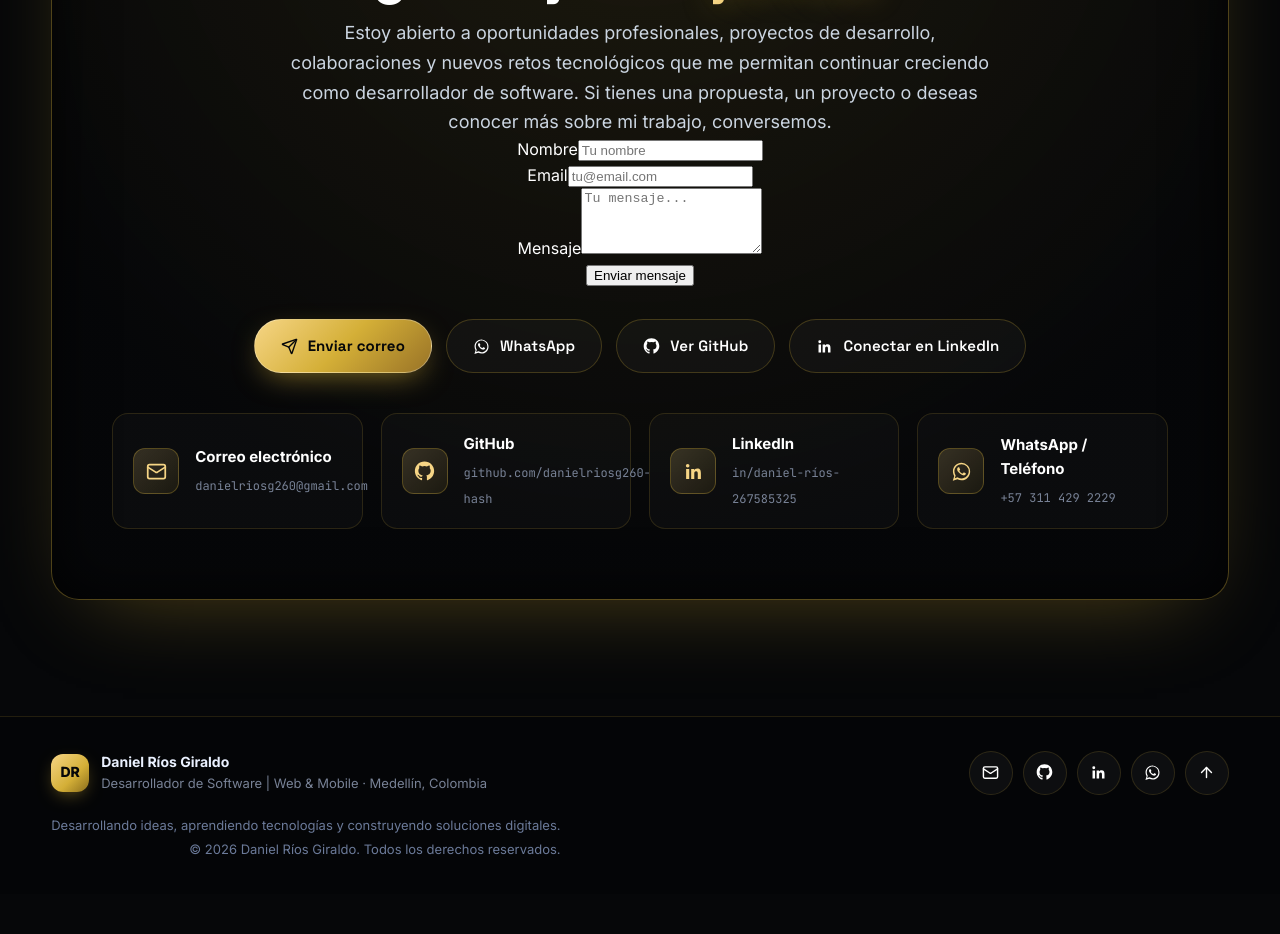
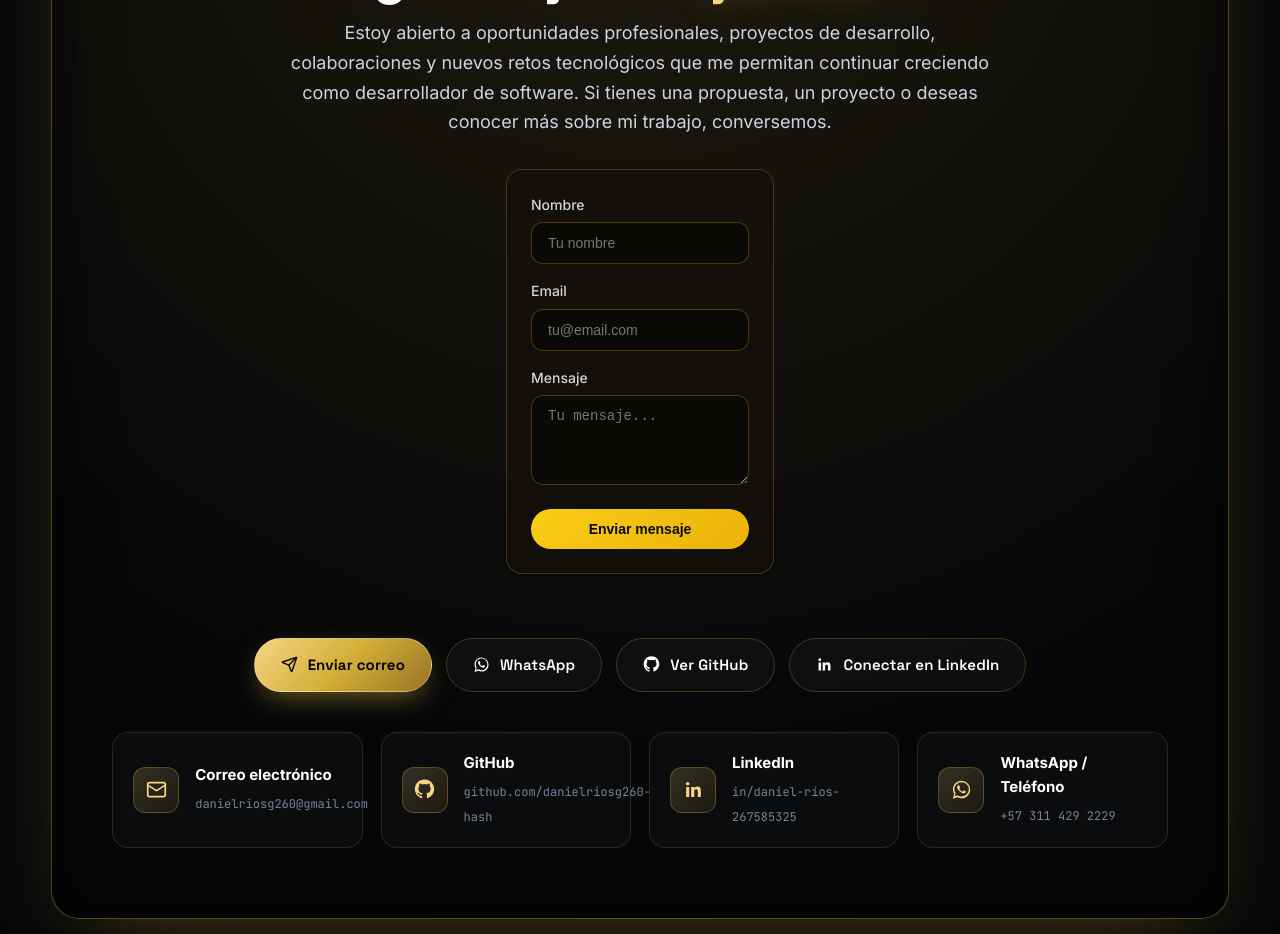
Before and after one commit to danielriosg260-hash/Mi_Portafolio, a Next.js app in the folder apps/next/: page / in a window 1280 px wide. Shown: the part 10420-11354 px from the top of the page. Before the commit the page ends 11314 px from the top, so only its background shows below. Built offline with nearby package versions, Linux system fonts and the light colour scheme.

Commit message:
fix: estilo oscuro directo en formulario de contacto

```diff
--- a/apps/next/components/sections/contact.tsx
+++ b/apps/next/components/sections/contact.tsx
@@ -126,40 +126,97 @@ export function ContactSection() {
                 alert('Error de conexión')
               }
             }}
+            style={{ display: 'flex', flexDirection: 'column', gap: '16px', textAlign: 'left' }}
           >
-            <div className="max-w-xl mx-auto mt-8 p-6 rounded-2xl border border-amber-500/20 bg-[#14110c]/90 flex flex-col gap-4">
+            <div
+              style={{
+                maxWidth: '560px',
+                margin: '2rem auto',
+                padding: '24px',
+                borderRadius: '16px',
+                backgroundColor: 'rgba(20, 17, 12, 0.92)',
+                border: '1px solid rgba(245, 158, 11, 0.25)',
+                display: 'flex',
+                flexDirection: 'column',
+                gap: '16px',
+                textAlign: 'left',
+              }}
+            >
               {/* Nombre */}
               <div>
-                <label className="block text-neutral-300 text-sm font-medium mb-1.5 text-left">Nombre</label>
+                <label
+                  style={{ display: 'block', color: '#d4d4d4', fontSize: '14px', fontWeight: 500, marginBottom: '6px' }}
+                >
+                  Nombre
+                </label>
                 <input
                   type="text"
                   name="name"
                   required
-                  className="bg-[#0b0906] text-white rounded-xl border border-amber-500/25 block w-full focus:border-amber-400 focus:outline-none px-4 py-3"
+                  style={{
+                    width: '100%',
+                    boxSizing: 'border-box',
+                    backgroundColor: '#0b0906',
+                    color: '#ffffff',
+                    border: '1px solid rgba(245, 158, 11, 0.3)',
+                    borderRadius: '12px',
+                    padding: '12px 16px',
+                    fontSize: '14px',
+                    outline: 'none',
+                  }}
                   placeholder="Tu nombre"
                 />
               </div>
 
               {/* Email */}
               <div>
-                <label className="block text-neutral-300 text-sm font-medium mb-1.5 text-left">Email</label>
+                <label
+                  style={{ display: 'block', color: '#d4d4d4', fontSize: '14px', fontWeight: 500, marginBottom: '6px' }}
+                >
+                  Email
+                </label>
                 <input
                   type="email"
                   name="email"
                   required
-                  className="bg-[#0b0906] text-white rounded-xl border border-amber-500/25 block w-full focus:border-amber-400 focus:outline-none px-4 py-3"
+                  style={{
+                    width: '100%',
+                    boxSizing: 'border-box',
+                    backgroundColor: '#0b0906',
+                    color: '#ffffff',
+                    border: '1px solid rgba(245, 158, 11, 0.3)',
+                    borderRadius: '12px',
+                    padding: '12px 16px',
+                    fontSize: '14px',
+                    outline: 'none',
+                  }}
                   placeholder="tu@email.com"
                 />
               </div>
 
               {/* Mensaje */}
               <div>
-                <label className="block text-neutral-300 text-sm font-medium mb-1.5 text-left">Mensaje</label>
+                <label
+                  style={{ display: 'block', color: '#d4d4d4', fontSize: '14px', fontWeight: 500, marginBottom: '6px' }}
+                >
+                  Mensaje
+                </label>
                 <textarea
                   name="message"
                   rows={4}
                   required
-                  className="bg-[#0b0906] text-white rounded-xl border border-amber-500/25 block w-full focus:border-amber-400 focus:outline-none px-4 py-3 resize-y"
+                  style={{
+                    width: '100%',
+                    boxSizing: 'border-box',
+                    backgroundColor: '#0b0906',
+                    color: '#ffffff',
+                    border: '1px solid rgba(245, 158, 11, 0.3)',
+                    borderRadius: '12px',
+                    padding: '12px 16px',
+                    fontSize: '14px',
+                    outline: 'none',
+                    resize: 'vertical',
+                  }}
                   placeholder="Tu mensaje..."
                 ></textarea>
               </div>
@@ -168,7 +225,17 @@ export function ContactSection() {
               <div>
                 <button
                   type="submit"
-                  className="rounded-full px-6 py-3 font-medium text-sm text-amber-400 border border-amber-500/30 hover:bg-amber-500/20 hover:border-amber-500 transition-all"
+                  style={{
+                    width: '100%',
+                    padding: '12px 24px',
+                    borderRadius: '9999px',
+                    background: 'linear-gradient(135deg, #facc15 0%, #eab308 100%)',
+                    color: '#0b0906',
+                    fontWeight: 600,
+                    fontSize: '14px',
+                    border: 'none',
+                    cursor: 'pointer',
+                  }}
                 >
                   Enviar mensaje
                 </button>
```
